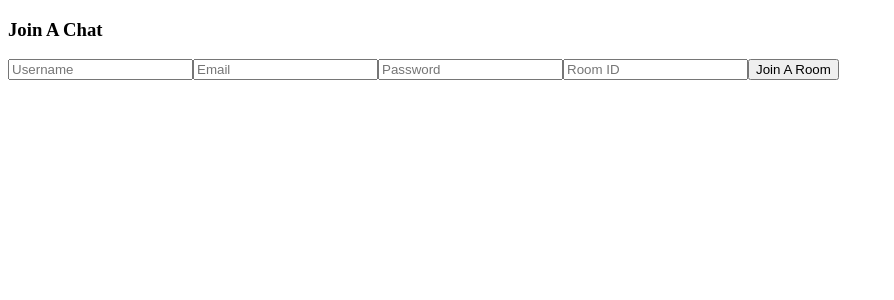
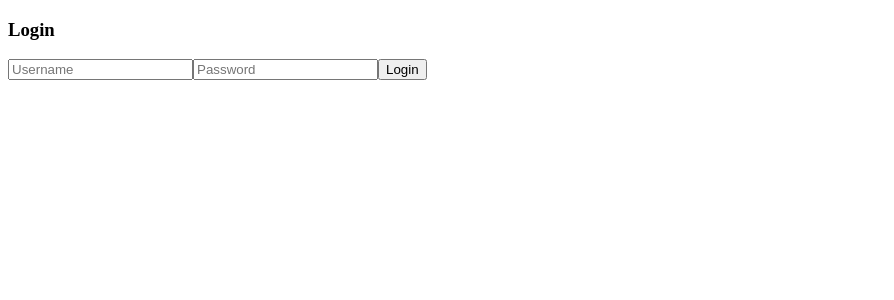
Before and after one commit to Zhenzhong-Zhou/MERN-Chat-Application, a React (Create React App) app in the folder client/: page /login in a window 1280 px wide. Shown: the top 300 px of the page, without its empty margins (0-894 px from the left). Built offline with nearby package versions, Linux system fonts and the light colour scheme; no server answers.

Commit message:
Add login function into login page

```diff
--- a/client/src/api/index.js
+++ b/client/src/api/index.js
@@ -9,17 +9,11 @@ const API = axios.create({
 	baseURL: process.env.REACT_APP_BASE_LOCAL_URL
 });
 
-API.interceptors.request.use((req) => {
-	if (localStorage.getItem("persist:root")) {
-		req.headers.authorization = `Bearer ${JSON.parse(JSON.parse(localStorage.getItem("persist:root")).user).currentUser.accessToken}`;
-	}
-	return req;
-});
-
 export const login = async (dispatch, user) => {
 	dispatch(loginStart());
 	try {
 		const {data} = await API.post("auth/login", user);
+		console.log(data, user)
 		dispatch(loginSuccess(data));
 	} catch (error) {
 		dispatch(loginFailure());
--- a/client/src/pages/Login/Login.jsx
+++ b/client/src/pages/Login/Login.jsx
@@ -1,34 +1,28 @@
 import {useState} from "react";
-import {Chat} from "../../components";
+import {useDispatch} from "react-redux";
+import {useHistory} from "react-router-dom";
+import {login} from "../../api";
 
-const Login = ({socket}) => {
+const Login = () => {
 	const [username, setUsername] = useState("");
-	const [email, setEmail] = useState("");
+	// const [email, setEmail] = useState("");
 	const [password, setPassword] = useState("");
-	const [room, setRoom] = useState("");
-	const [messages, setMessages] = useState(false);
+	const dispatch = useDispatch();
+	const history = useHistory();
 
-	const joinRoom = (e) => {
+	const sign_in = (e) => {
 		e.preventDefault();
-		if (username !== "" && email !== "" && password !== "") {
-			socket.emit("join_room", username, email, password, room);
-			setMessages(true);
-		}
+		login(dispatch, {username, password});
+		history.push("/room");
 	};
 
 	return (
 		<div>
-			{!messages ?
-				<div>
-					<h3>Join A Chat</h3>
-					<input type={"text"} placeholder={"Username"} onChange={event => setUsername(event.target.value)}/>
-					<input type={"text"} placeholder={"Email"} onChange={event => setEmail(event.target.value)}/>
-					<input type={"password"} placeholder={"Password"} onChange={event => setPassword(event.target.value)}/>
-					<input type={"text"} placeholder={"Room ID"} onChange={event => setRoom(event.target.value)}/>
-					<button onClick={joinRoom}>Join A Room</button>
-				</div>
-				: <Chat socket={socket} username={username} email={email} password={password} room={room}/>
-			}
+			<h3>Login</h3>
+			<input type={"text"} placeholder={"Username"} onChange={event => setUsername(event.target.value)}/>
+			{/*<input type={"text"} placeholder={"Email"} onChange={event => setEmail(event.target.value)}/>*/}
+			<input type={"password"} placeholder={"Password"} onChange={event => setPassword(event.target.value)}/>
+			<button onClick={sign_in}>Login</button>
 		</div>
 	);
 };
```
